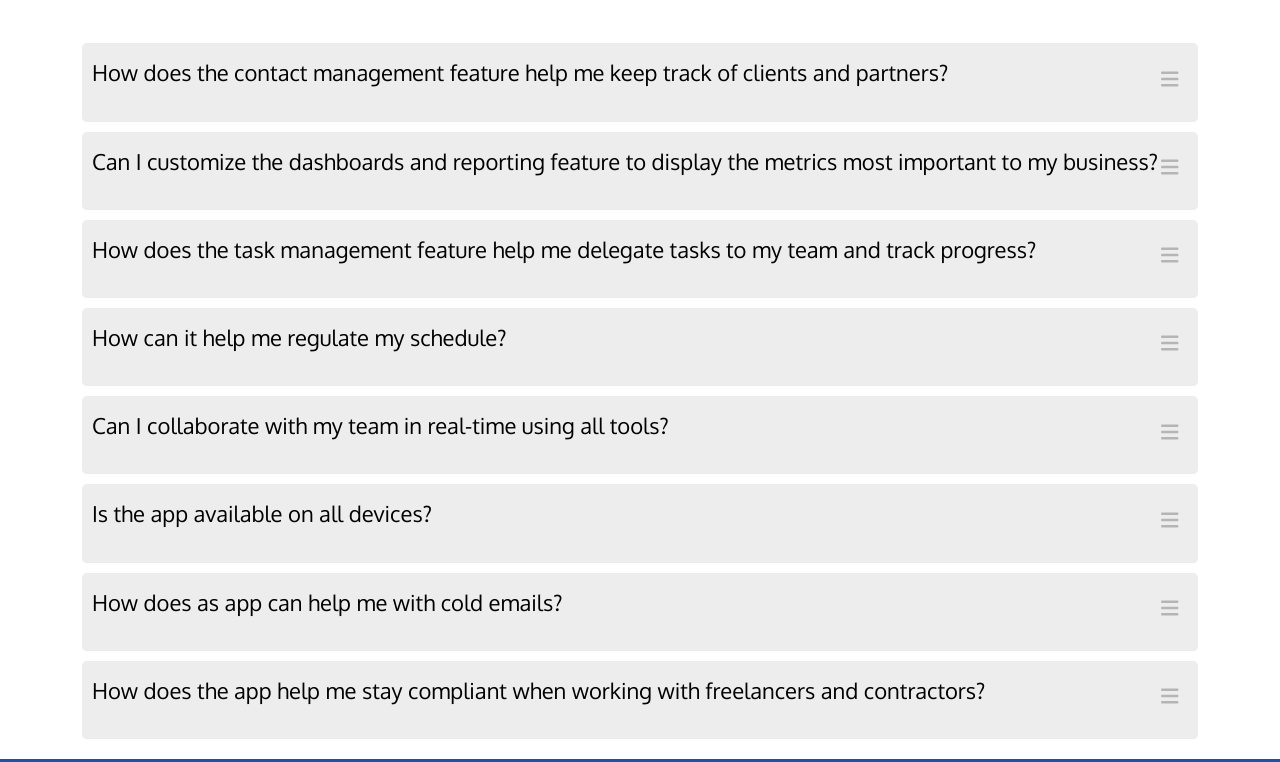
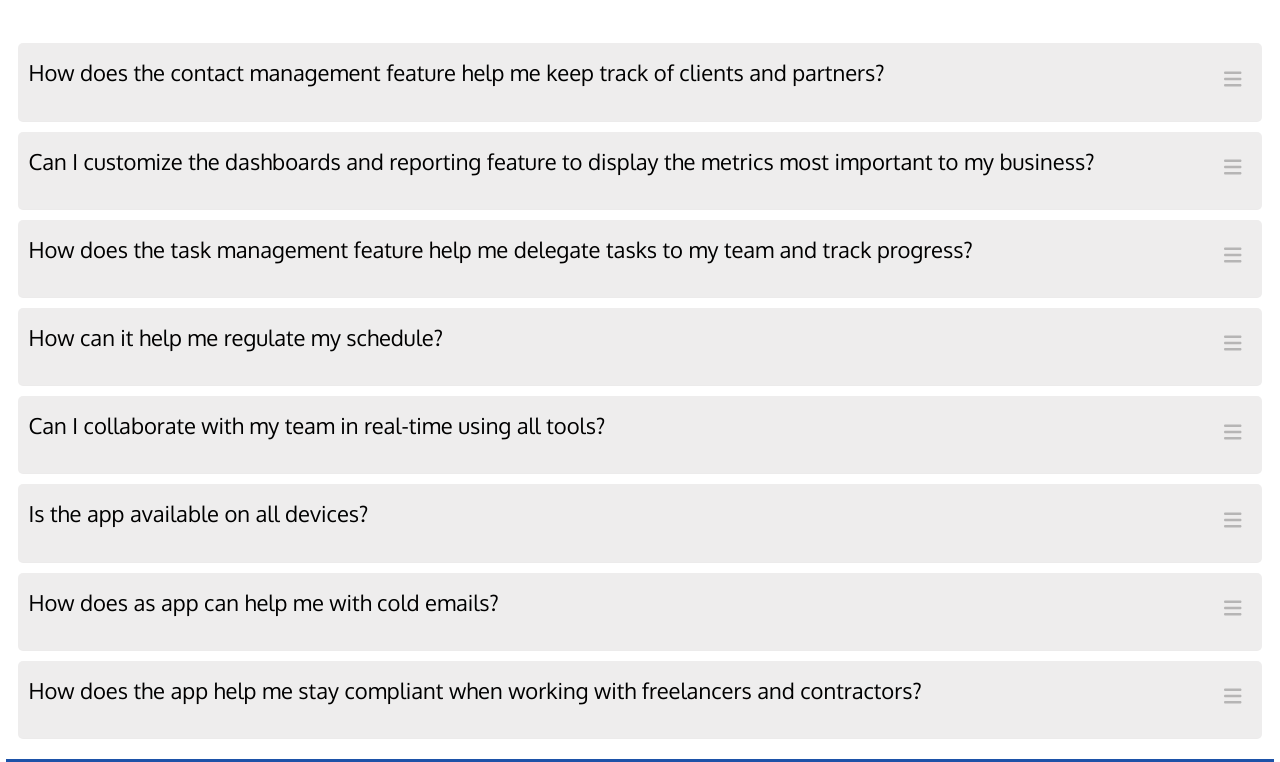
Before and after one commit to Ali-Umair-Khan/saas, a Next.js app: page / in a window 1280 px wide. Shown: the part 3212-3974 px from the top of the page. Built offline with nearby package versions, Linux system fonts and the light colour scheme; a web font is replaced by a local one.

Commit message:
changes in navbar

```diff
--- a/src/app/components/hero/style.css
+++ b/src/app/components/hero/style.css
@@ -3,17 +3,17 @@
 @import url('https://fonts.googleapis.com/css2?family=Oxygen:wght@400;700&display=swap');
 
 .container {
-    display: grid;
-    grid-template-columns:1fr;
-    grid-auto-flow:dense;
-    grid-auto-rows: auto;
+    /* display: grid; */
+    /* grid-template-columns:1fr; */
+    /* grid-auto-flow:dense; */
+    /* grid-auto-rows: auto; */
     /* place-items:center; */
-    place-content:center;
-    max-width: 140rem;
-    /* margin: 0 auto; */
+    /* place-content:center; */
+    /* max-width: 140rem; */
+    margin: 0 auto;
     /* overflow-x: auto; */
 
-    /* max-width: 100%; */
+    max-width: 99vw;
     /* overflow-x:none; */
     /* text-align:center; */
   }
```
